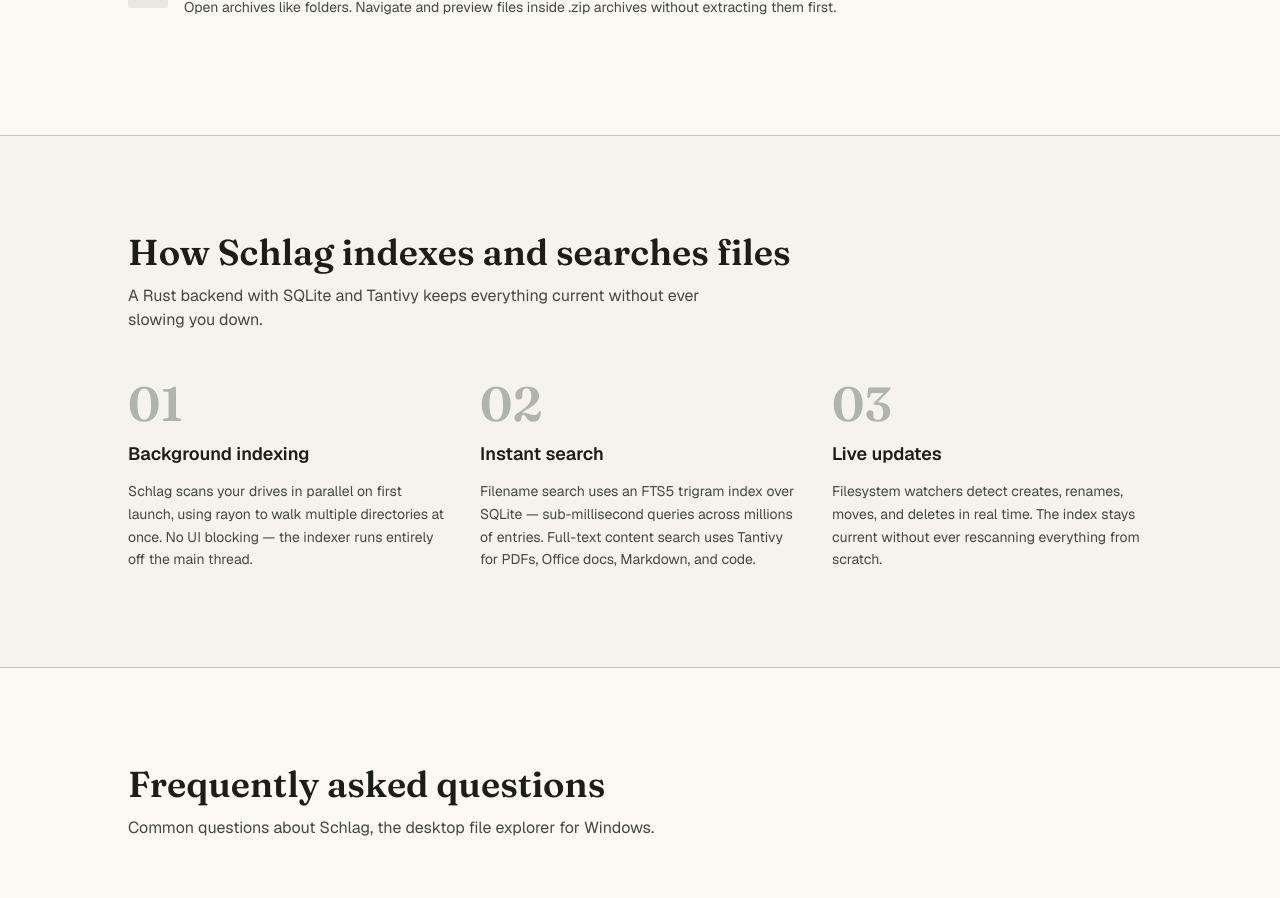
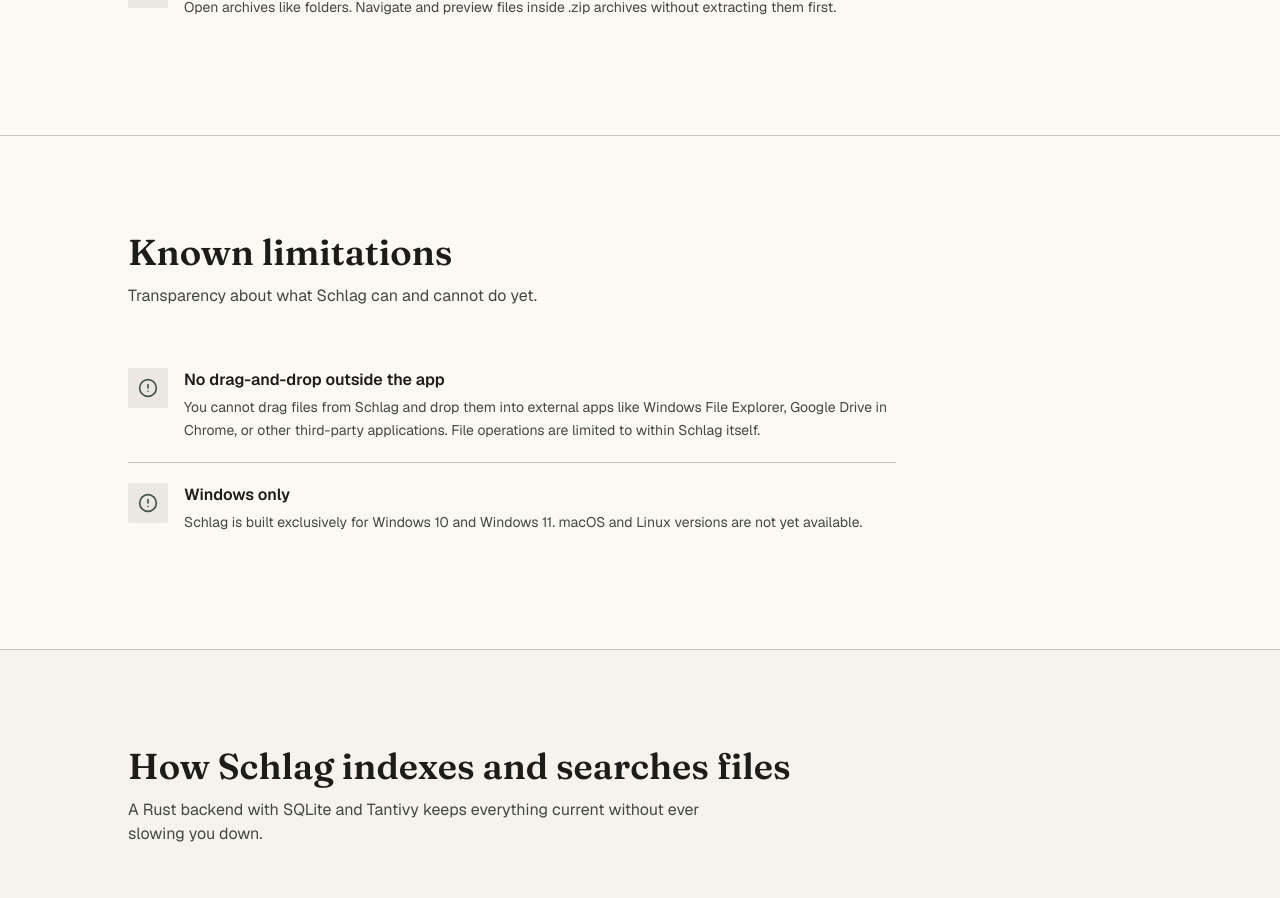
Before and after one commit to MelAlejandrino/schlag-web, a Next.js app: page / in a window 1280 px wide. Shown: the part 2196-3094 px from the top of the page. Built offline with nearby package versions, Linux system fonts and the light colour scheme; no server answers.

Commit message:
Add Known Limitations section

```diff
--- a/app/page.tsx
+++ b/app/page.tsx
@@ -1,6 +1,7 @@
 import Hero from "@/components/Hero";
 import { Highlights } from "@/components/Highlights";
 import { Advanced } from "@/components/Advanced";
+import Limitations from "@/components/Limitations";
 import HowItWorks from "@/components/HowItWorks";
 import FAQ from "@/components/FAQ";
 import Footer from "@/components/Footer";
@@ -11,6 +12,7 @@
       <Hero />
       <Highlights />
       <Advanced />
+      <Limitations />
       <HowItWorks />
       <FAQ />
       <Footer />
--- /dev/null
+++ b/components/Limitations.tsx
@@ -0,0 +1,81 @@
+"use client";
+
+import { motion, useReducedMotion } from "framer-motion";
+
+const limitations = [
+  {
+    title: "No drag-and-drop outside the app",
+    description:
+      "You cannot drag files from Schlag and drop them into external apps like Windows File Explorer, Google Drive in Chrome, or other third-party applications. File operations are limited to within Schlag itself.",
+  },
+  {
+    title: "Windows only",
+    description:
+      "Schlag is built exclusively for Windows 10 and Windows 11. macOS and Linux versions are not yet available.",
+  },
+];
+
+export default function Limitations() {
+  const shouldReduceMotion = useReducedMotion();
+
+  return (
+    <section className="py-24 px-6 border-t border-outline-variant">
+      <div className="max-w-5xl mx-auto">
+        <motion.div
+          initial={shouldReduceMotion ? false : { opacity: 0, y: 24 }}
+          whileInView={shouldReduceMotion ? {} : { opacity: 1, y: 0 }}
+          viewport={{ once: true, margin: "-80px" }}
+          transition={{ duration: 0.6, ease: [0.4, 0, 0.2, 1] as const }}
+          className="mb-10"
+        >
+          <h2 className="text-3xl md:text-4xl font-semibold text-on-surface font-fraunces mb-3">
+            Known limitations
+          </h2>
+          <p className="text-on-surface-variant max-w-xl">
+            Transparency about what Schlag can and cannot do yet.
+          </p>
+        </motion.div>
+
+        <motion.div
+          initial={shouldReduceMotion ? false : { opacity: 0, y: 16 }}
+          whileInView={shouldReduceMotion ? {} : { opacity: 1, y: 0 }}
+          viewport={{ once: true, margin: "-40px" }}
+          transition={{ duration: 0.5, ease: [0.4, 0, 0.2, 1] as const }}
+          className="max-w-3xl"
+        >
+          {limitations.map((item) => (
+            <div
+              key={item.title}
+              className="flex items-start gap-4 py-5 border-b border-outline-variant last:border-b-0"
+            >
+              <div className="flex-shrink-0 w-10 h-10 flex items-center justify-center rounded-sm bg-surface-container-high text-primary">
+                <svg
+                  width="20"
+                  height="20"
+                  viewBox="0 0 24 24"
+                  fill="none"
+                  stroke="currentColor"
+                  strokeWidth="2"
+                  strokeLinecap="round"
+                  strokeLinejoin="round"
+                >
+                  <circle cx="12" cy="12" r="10" />
+                  <line x1="12" y1="8" x2="12" y2="12" />
+                  <line x1="12" y1="16" x2="12.01" y2="16" />
+                </svg>
+              </div>
+              <div className="flex flex-col gap-1">
+                <h3 className="text-base font-semibold text-on-surface">
+                  {item.title}
+                </h3>
+                <p className="text-sm text-on-surface-variant leading-relaxed">
+                  {item.description}
+                </p>
+              </div>
+            </div>
+          ))}
+        </motion.div>
+      </div>
+    </section>
+  );
+}
```
